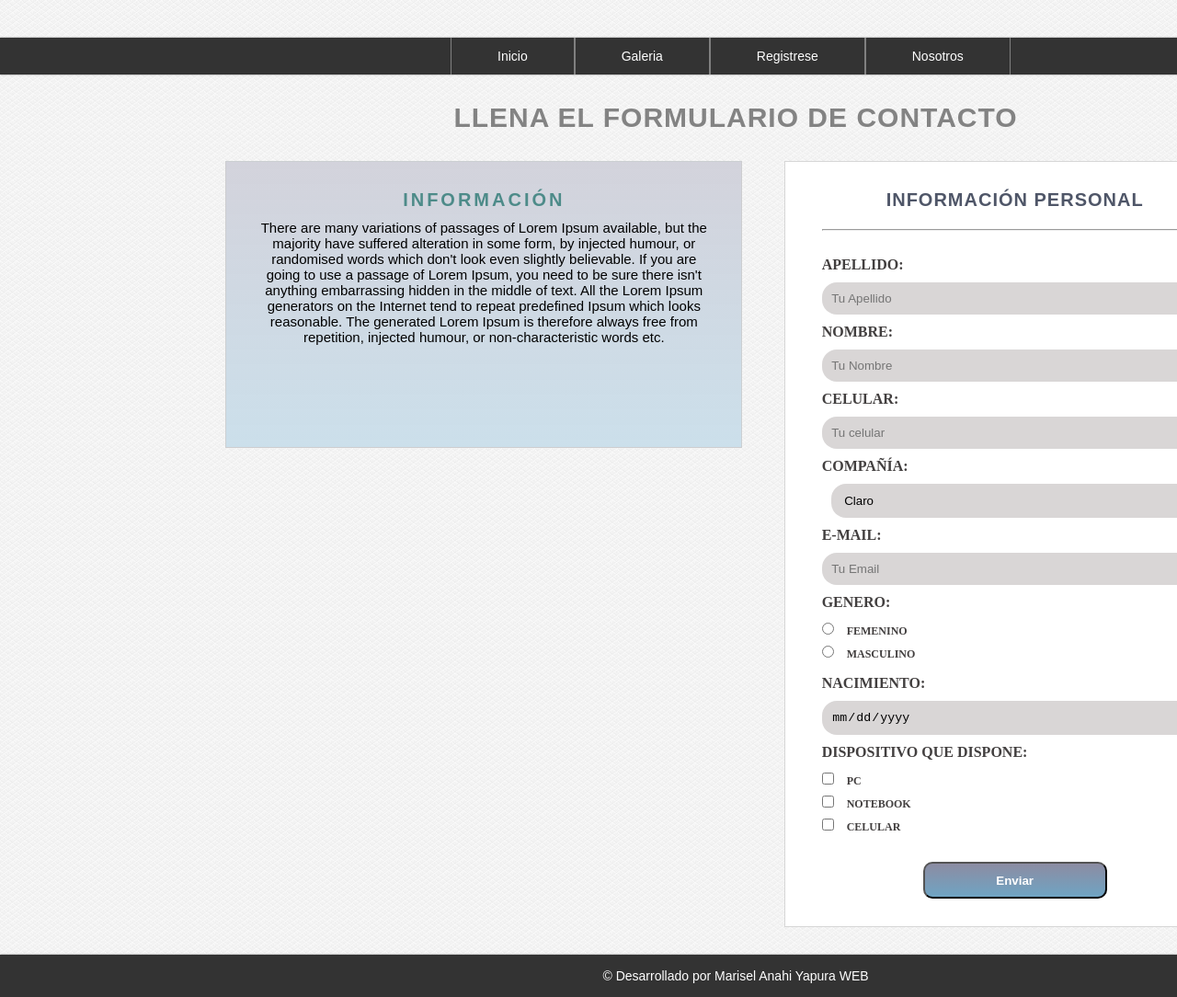
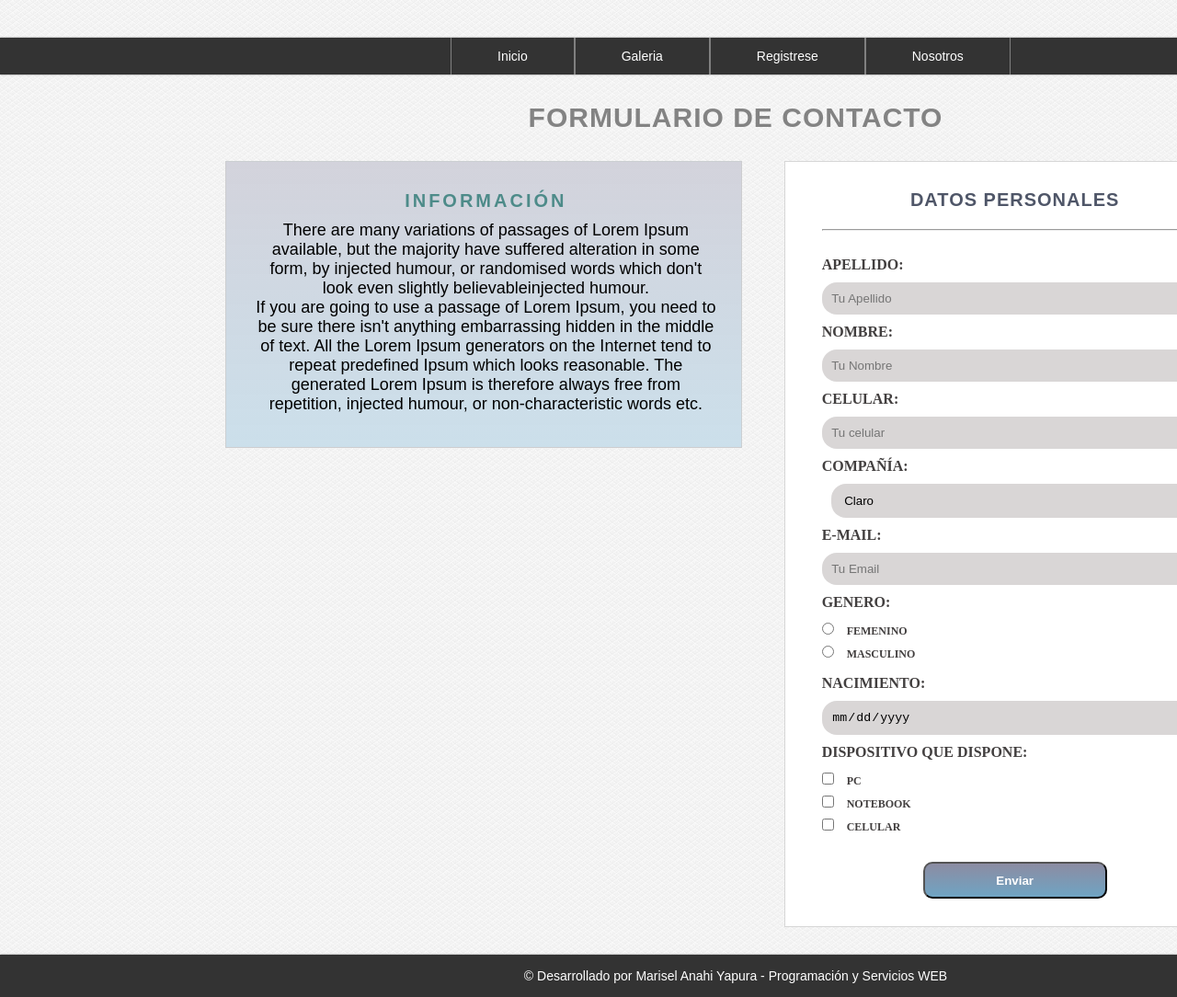
Before and after one commit to may-25121/capacitacionLaboral, a plain HTML site: page registrese.html in a window 1280 px wide. Shown: the part 209-1293 px from the top of the page at 92% size. Drawn offline with Linux system fonts and the light colour scheme.

Commit message:
Retoques finales a las paginas inicio y registrese

```diff
--- a/registrese.html
+++ b/registrese.html
@@ -34,15 +34,18 @@
 
     <!--Contenido Principal - Formulario-->
     <main id="sections">
-        <h2 class="titulo">Llena el formulario de contacto</h2>
+        <h2 class="titulo">Formulario de contacto</h2>
         <div class="contenidoform">
             <div class="textoform">
-                <h3>Información</h3>
-                <p>There are many variations of passages of Lorem Ipsum available, but the majority have suffered alteration in some form, by injected humour, or randomised words which don't look even slightly believable. If you are going to use a passage of Lorem Ipsum, you need to be sure there isn't anything embarrassing hidden in the middle of text. All the Lorem Ipsum generators on the Internet tend to repeat predefined Ipsum which looks reasonable. The generated Lorem Ipsum is therefore always free from repetition, injected humour, or non-characteristic words etc.</p>
+                <div class="informacion">
+                    <h3>Información</h3>
+                    <p>There are many variations of passages of Lorem Ipsum available, but the majority have suffered alteration in some form, by injected humour, or randomised words which don't look even slightly believableinjected humour. </p>
+                    <p>If you are going to use a passage of Lorem Ipsum, you need to be sure there isn't anything embarrassing hidden in the middle of text. All the Lorem Ipsum generators on the Internet tend to repeat predefined Ipsum which looks reasonable. The generated Lorem Ipsum is therefore always free from repetition, injected humour, or non-characteristic words etc.</p>
+                </div>
             </div>
-            <form action="" method="POST">
+            <form action="" method="">
                 <div class="contenido">
-                    <legend class="titulo">Información Personal</legend><hr><br>
+                    <legend class="titulo">Datos Personales</legend><hr><br>
                     <label for="apellido">Apellido:</label>
                     <input type="text" id="apellido" placeholder="Tu Apellido">
                     <label for="nombre">Nombre:</label>
@@ -85,7 +88,7 @@
 
     <!--Pie de página-->
     <footer id="footer">
-        <p>&copy; Desarrollado por Marisel Anahi Yapura WEB</p>
+        <p>&copy; Desarrollado por Marisel Anahi Yapura - Programación y Servicios WEB</p>
     </footer>
 </body>
 
```
Also changed, not shown: inicio.html (+8 -3 lines), img/logo.png (deleted).
